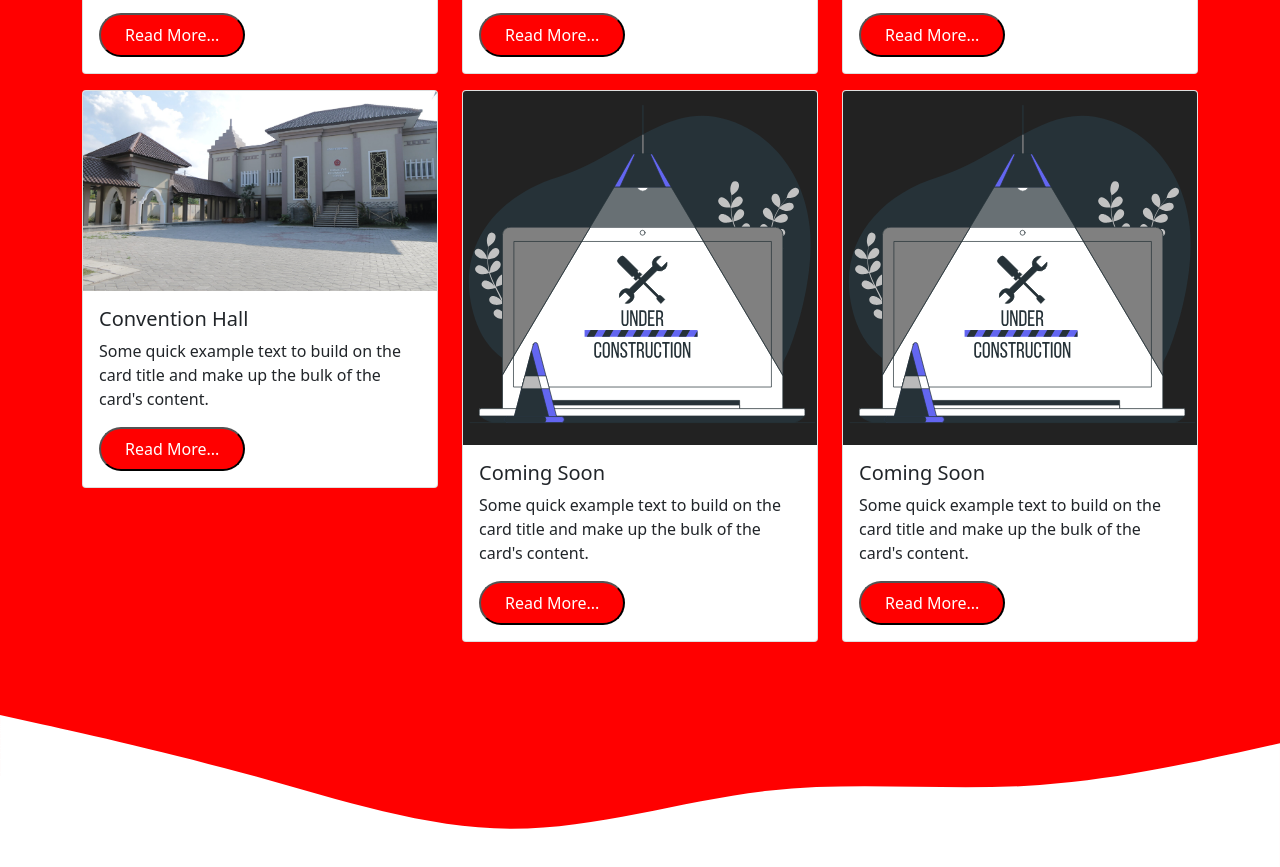
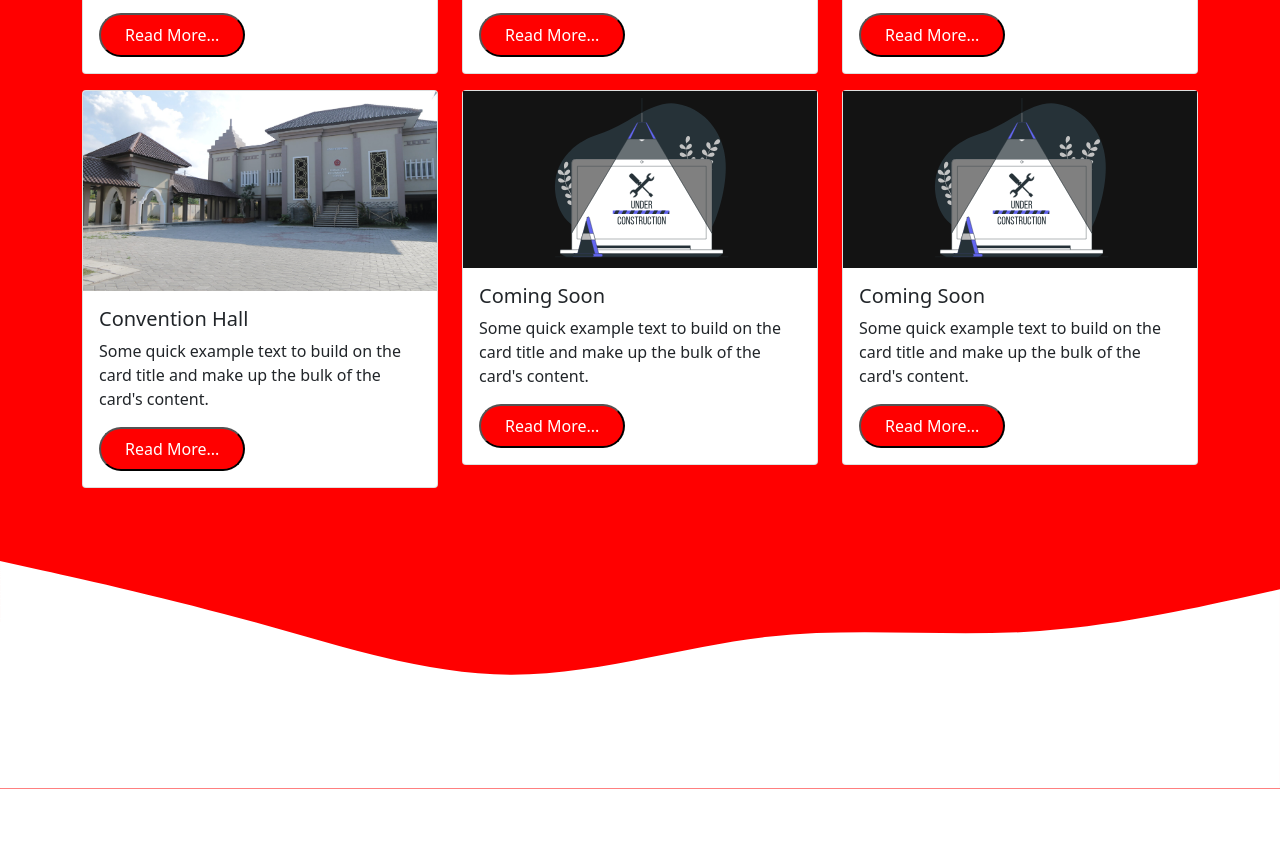
Before and after one commit to RheinSullivan/umc-rheinsullivan, a plain HTML site: page index.html in a window 1280 px wide. Shown: the part 2137-3004 px from the top of the page. Drawn offline with nearby package versions, Linux system fonts and the light colour scheme.

Commit message:
Add files via upload

```diff
--- a/index.html
+++ b/index.html
@@ -161,7 +161,7 @@
           </div>
           <div class="col-md-4 mb-3">
             <div class="card">
-              <div class="text-center">
+              <div class="text-center" style="background: #131313">
                 <img src="./img/construction.svg" class="card-img-top text-center comson" alt="Coming Soon" />
               </div>
               <div class="card-body">
@@ -173,7 +173,7 @@
           </div>
           <div class="col-md-4 mb-3">
             <div class="card">
-              <div class="text-center">
+              <div class="text-center" style="background: #131313">
                 <img src="./img/construction.svg" class="card-img-top text-center comson" alt="Coming Soon" />
               </div>
               <div class="card-body">
--- a/style.css
+++ b/style.css
@@ -51,10 +51,12 @@ body {
 .card {
   aspect-ratio: 1 1;
 }
+.card .contruction {
+  background: #222222;
+}
 .card .comson {
-  width: 100%;
-  height: 100%;
-  background-color: #222222;
+  max-width: 50%;
+  height: auto;
 }
 @media (max-width: 767px) {
   .navbar-brand .hide-on-mobile {
```
